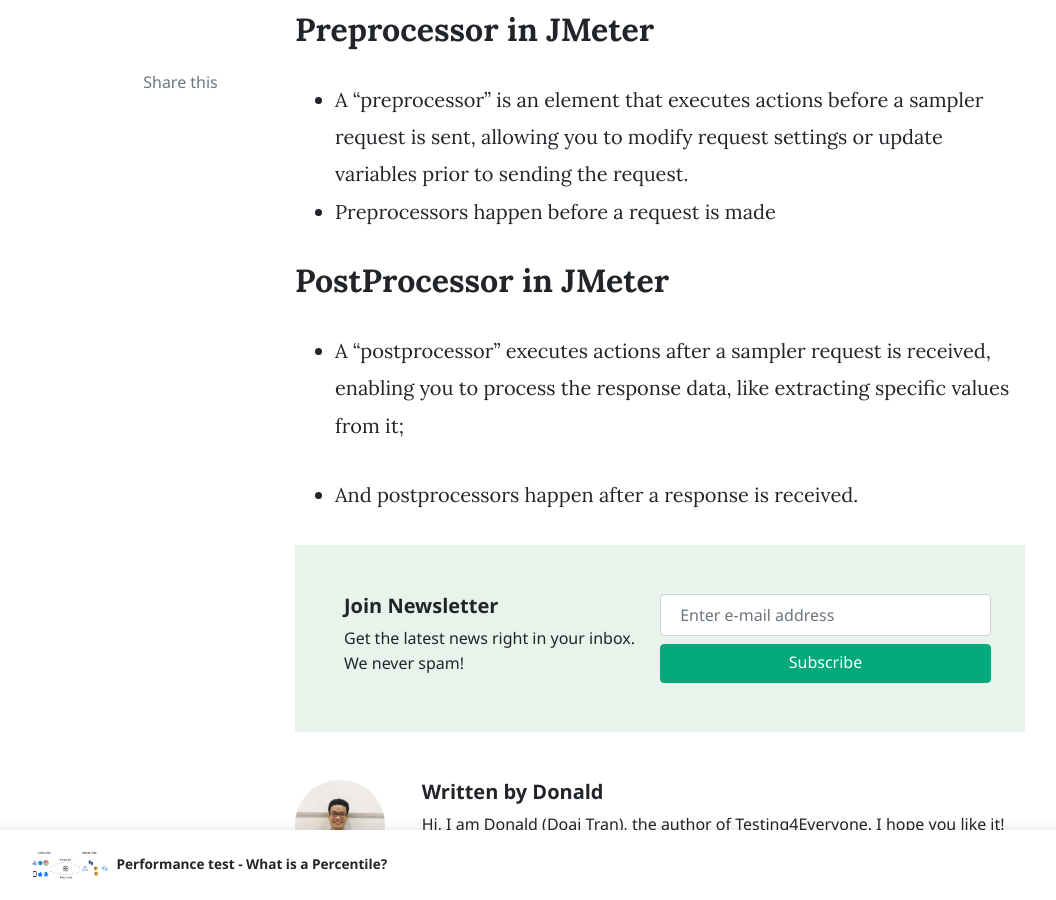
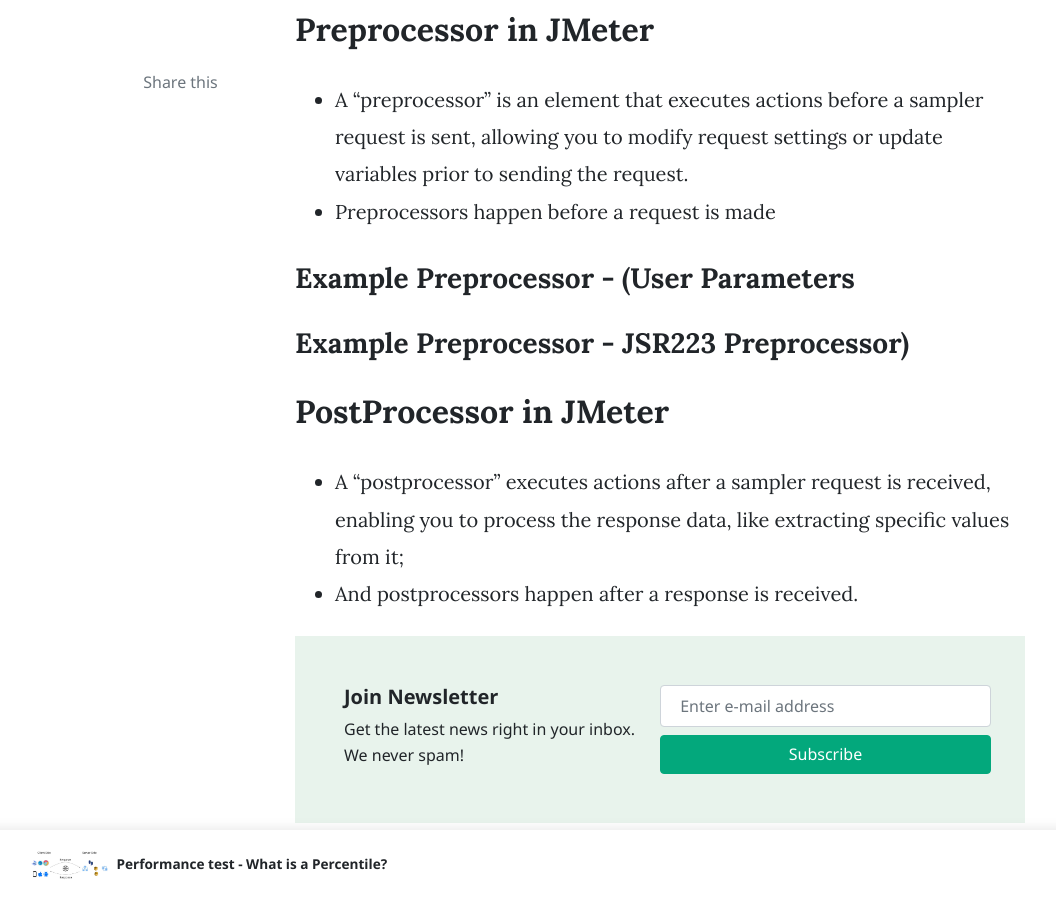
Before and after one commit to josdoaitran/josdoaitran.github.io, a Jekyll site: the page built from _posts/2025-01-27-preprocessor-and-postprocessor-in-jmeter.md, in a window 1280 px wide and 900 px high, scrolled down 841 px. Shown: the whole window, without its empty margins (75-1131 px from the left). Built offline with Jekyll 4.4.1, drawn with Linux system fonts in a browser that asks for light colours; nearby versions of some CDN libraries; comment, search, counter and statistics services are not loaded.

Commit message:
update posts

```diff
--- a/_posts/2025-01-27-preprocessor-and-postprocessor-in-jmeter.md
+++ b/_posts/2025-01-27-preprocessor-and-postprocessor-in-jmeter.md
@@ -13,7 +13,11 @@
 - A "preprocessor" is an element that executes actions before a sampler request is sent, allowing you to modify request settings or update variables prior to sending the request.
 - Preprocessors happen before a request is made
 
+### Example Preprocessor - (User Parameters
+
+### Example Preprocessor - JSR223 Preprocessor)
+
+
 ## PostProcessor in JMeter
 - A "postprocessor" executes actions after a sampler request is received, enabling you to process the response data, like extracting specific values from it;
-
 - And postprocessors happen after a response is received.
```
